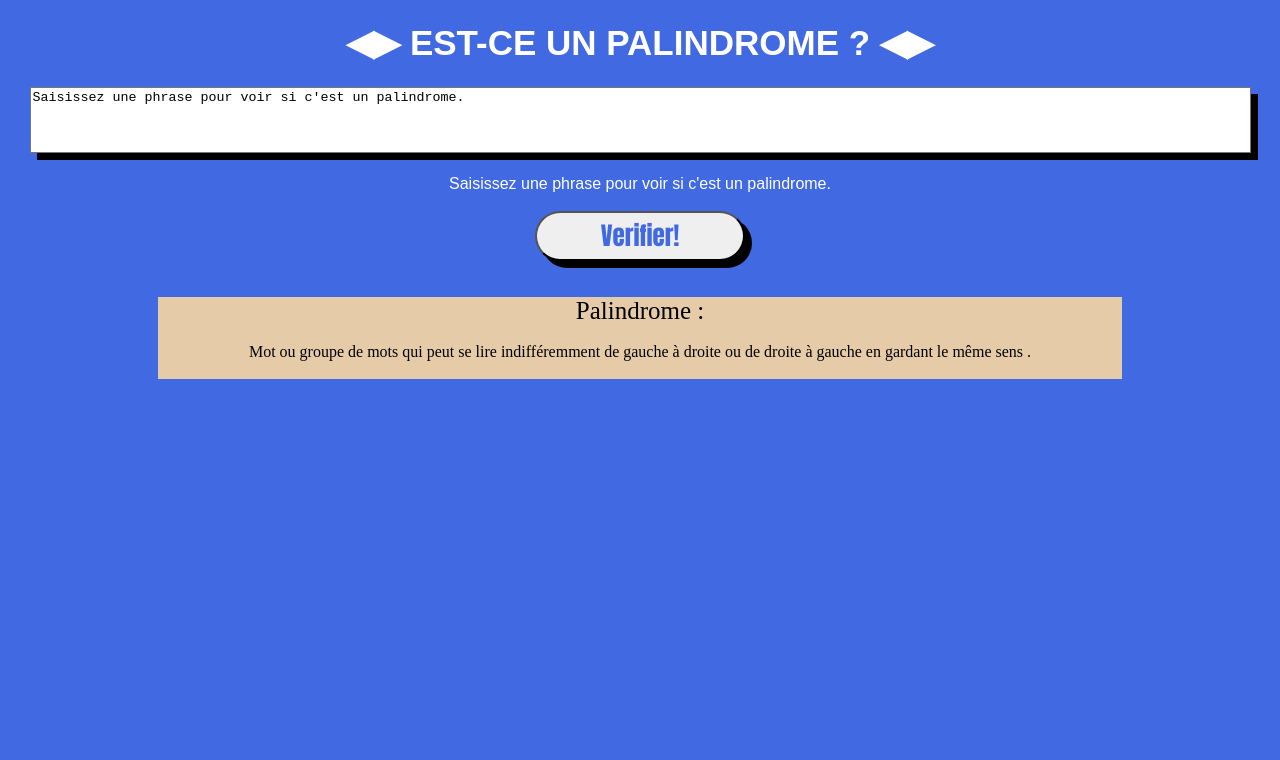
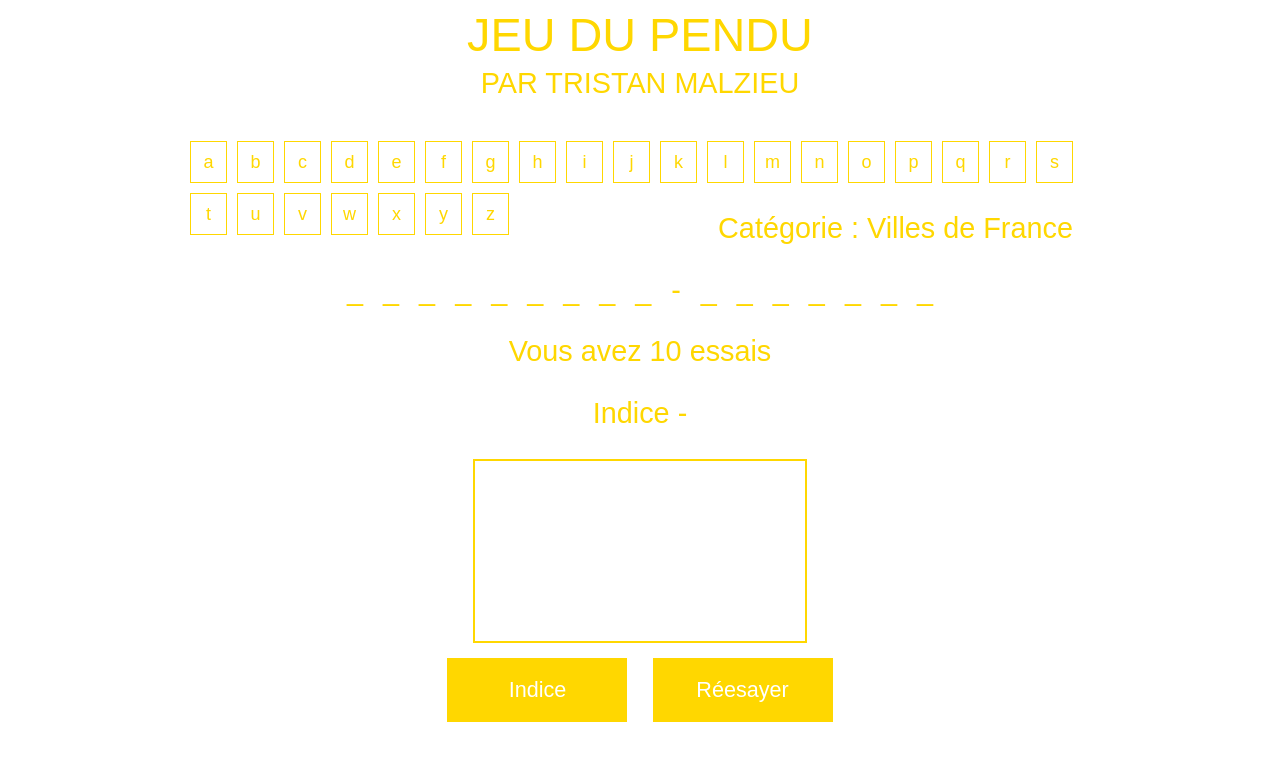
Before and after one commit to ogmm100/ogmm100.github.io, a plain HTML site: page index.html in a window 1280 px wide. Drawn offline with Linux system fonts and the light colour scheme.

Commit message:
Add files via upload

```diff
--- a/index.html
+++ b/index.html
@@ -1,80 +1,34 @@
 <!DOCTYPE html>
 <html lang="en">
+<head>
+    <meta charset="UTF-8">
+    <meta http-equiv="X-UA-Compatible" content="IE=edge">
+    <meta name="viewport" content="width=device-width, initial-scale=1.0">
+    <title>Pendu -- TM</title>
+    <script src="script.js"></script>
+    <link rel="stylesheet" href="style.css">
+</head>
+<body>
+    <div class="wrapper">
+        <h1>Jeu du pendu</h1>
+         <h2>Par Tristan MALZIEU</h2>
+     </div>
+     <div class="wrapper">
+        <br>
+         <div id="boutons">
+         </div>
+         <br><br>
+         <p id="categorieNom"></p>
+         <div id="hold">
+         </div>
 
-<head>
-  <meta charset="UTF-8">
-  <meta http-equiv="X-UA-Compatible" content="IE=edge">
-  <meta name="viewport" content="width=device-width, initial-scale=1.0">
-  <title>Palindromes par TristanM >:]</title>
-
-  <style>
-    body {
-      text-align: center;
-      font-family: Arial, Helvetica, sans-serif;
-      background-color: royalblue;
-    }
-
-    /* input [type="text"]{font-size: 25px;height: 150px;line-height: 28px;} */
-    h1 {
-      color: white;
-      font-size: 35px;
-
-    }
-
-    textarea {
-      resize: none;
-      box-shadow: 7px 7px black;
-      background-color: white;
-    }
-
-    input {
-      border-radius: 32px;
-      box-shadow: 7px 7px black;
-      width: 210px;
-      height: 50px;
-      font-size: 20px;
-      color: royalblue;
-      font-family: impact;
-      font-size: 25px;
-    }
-
-    #big {
-      font-family: Harlow Solid;
-      font-size: 25px;
-      background-color: rgb(230, 203, 168);
-      margin: 0px 150px 0px 150px;
-    }
-
-    #pal {
-      font-family: Harlow solid;
-      background-color: rgb(230, 203, 168);
-      margin: 0px 150px 0px 150px;
-    }
-
-
-    #remarque {
-      color: white;
-    }
-  </style>
-
-</head>
-
-<body>
-
+         <p id="mesVies"></p>
+         <p id="clue">Indice -</p>
+         <canvas id="stickman">This Text will show if the Browser does NOT support HTML5 Canvas tag</canvas>
+         <div class="container">
+           <button id="hint">Indice</button>
+           <button id="reset">Réesayer</button>
+         </div>
+     </div>
 </body>
-<h1>◀▶ EST-CE UN PALINDROME ? ◀▶</h1>
-<!-- <input type="textarea" id="entree" size=225 height="100" placeholder="Saisir une phrase pour voir si c'est un palindrome" /> -->
-<textarea name="text" id="IDentree" rows="4"
-  cols="150">Saisissez une phrase pour voir si c'est un palindrome.</textarea>
-<br>
-<br>
-<div id="remarque">Saisissez une phrase pour voir si c'est un palindrome.</div>
-<br>
-<input type="button" id="btnvalider" name="btnvalider" value="Verifier!">
-<script src="pal_script.js"></script>
-<br><br><br>
-<div id="big" >Palindrome : </div>
-<div id="pal" ><br>Mot ou groupe de mots qui peut se lire indifféremment de gauche à droite ou de droite à gauche en
-  gardant le même sens .<br><br></div>
-
 </html>
```
